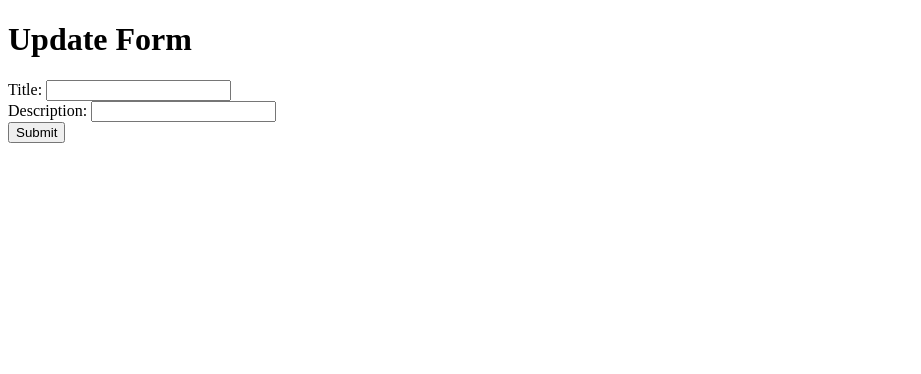
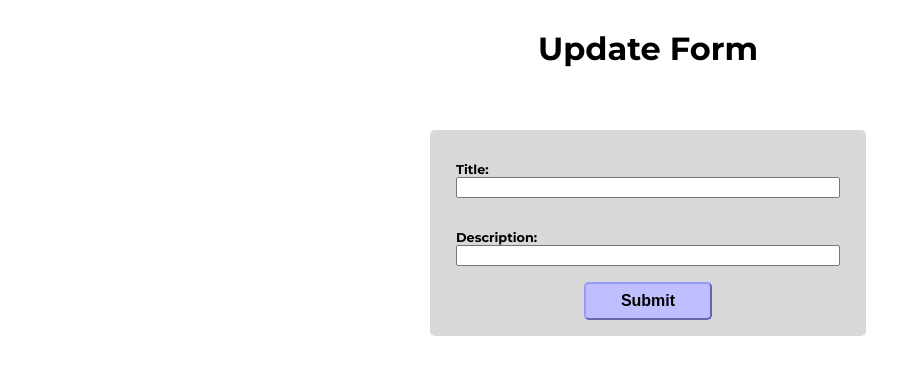
Before and after one commit to jpalomarbl/blog-front-angular, an Angular app: page /message/1 in a window 1280 px wide. Shown: the top 374 px of the page, without its empty margins (0-921 px from the left). Built offline with nearby package versions, Linux system fonts and the light colour scheme; no server answers.

Commit message:
Added styles to messageForm component

```diff
--- a/src/app/Components/message-form/message-form.component.css
+++ b/src/app/Components/message-form/message-form.component.css
@@ -0,0 +1,101 @@
+/* FONTS */
+@import url('https://fonts.googleapis.com/css2?family=Montserrat:ital,wght@0,100..900;1,100..900&display=swap');
+
+/* MAIN CONTAINER */
+div.main-container {
+    width: 100vw;
+
+    display: flex;
+    flex-direction: column;
+
+    align-items: center;
+
+    font-family: "Montserrat", sans-serif;
+}
+
+/* HEADERS */
+div.main-container > h1 {
+    width: 20vw;
+
+    text-align: center;
+}
+
+/* FORM */
+div.main-container > form {
+    display: flex;
+    flex-direction: column;
+    align-items: center;
+
+    width: 30vw;
+
+    margin: 5vh 0;
+    padding: 2vh 2vw;
+
+    background-color: rgb(216, 216, 216);
+
+    border-radius: 5px;
+}
+
+div.main-container > form > div {
+    display: flex;
+    flex-direction: column;
+
+    width: 100%;
+
+    margin: 2vh 0;
+}
+
+div.main-container > form > div > label {
+    font-size: 0.8rem;
+    font-weight: bold;
+}
+
+div.main-container > form > button {
+    font-size: 1rem;
+    font-weight: bold;
+
+    cursor: pointer;
+
+    width: 10vw;
+
+    padding: 1vh 0;
+
+    border-radius: 5px;
+    background-color: rgb(191, 191, 255);
+
+    border-color: rgb(152, 152, 255);
+}
+
+div.main-container > form > button:hover {
+    background-color: rgb(152, 152, 255);
+}
+
+/* MESSAGE TOAST */
+div#message-toast {
+    display: flex;
+    flex-direction: column;
+    align-items: center;
+
+    font-weight: bold;
+
+    border-radius: 7.5px;
+
+    width: 25vw;
+    padding: 2vw;
+}
+
+div#message-toast.no-display {
+    display: none;
+}
+
+div#message-toast.success {
+    border-color: rgb(71, 255, 71);
+
+    background-color: rgb(139, 255, 139);
+}
+
+div#message-toast.failiure {
+    border-color: rgb(255, 116, 116);
+
+    background-color: rgb(255, 168, 168);
+}
```
